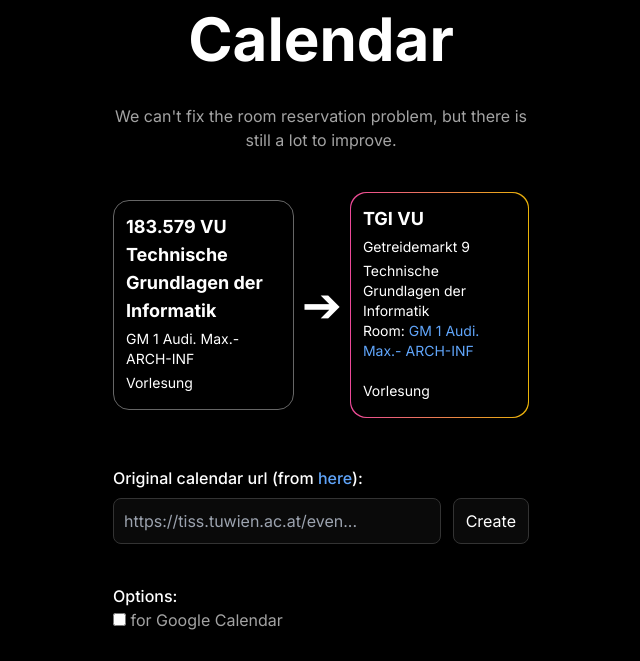
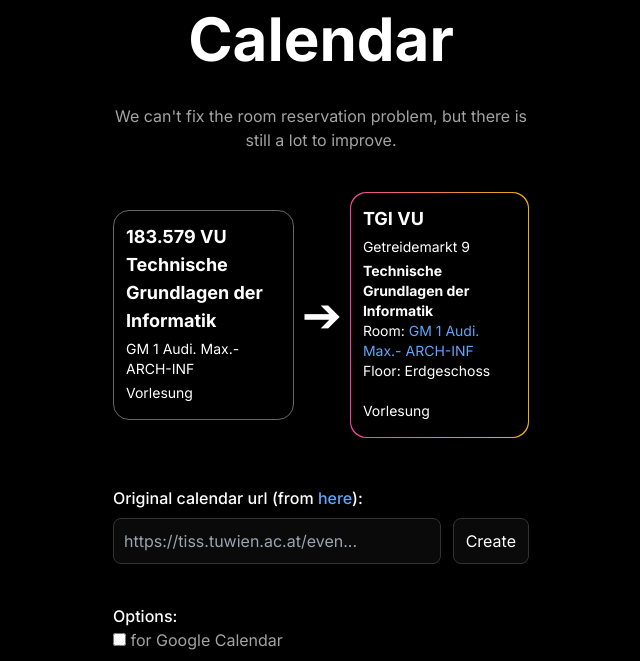
Before and after one commit to flofriday/better-tiss-calendar, a Flask app: page / in a window 1280 px wide. Shown: the part 133-794 px from the top of the page, without its empty margins (319-959 px from the left). Run offline with Flask 3, Linux system fonts and the light colour scheme; style sheets or scripts are compiled from the project's sources.

Commit message:
Improve example information

```diff
--- a/templates/home.html
+++ b/templates/home.html
@@ -42,8 +42,9 @@
                         <div class="text-lg font-bold">TGI VU</div>
                         <div class="my-1 text-sm">Getreidemarkt 9</div>
                         <div class="my-1 text-sm">
-                            Technische Grundlagen der Informatik <br>
+                            <strong>Technische Grundlagen der Informatik</strong><br>
                             Room: <span class="text-blue-400">GM 1 Audi. Max.- ARCH-INF</span><br>
+                            Floor: Erdgeschoss<br>
                             <br>
                             Vorlesung
                         </div>
```
